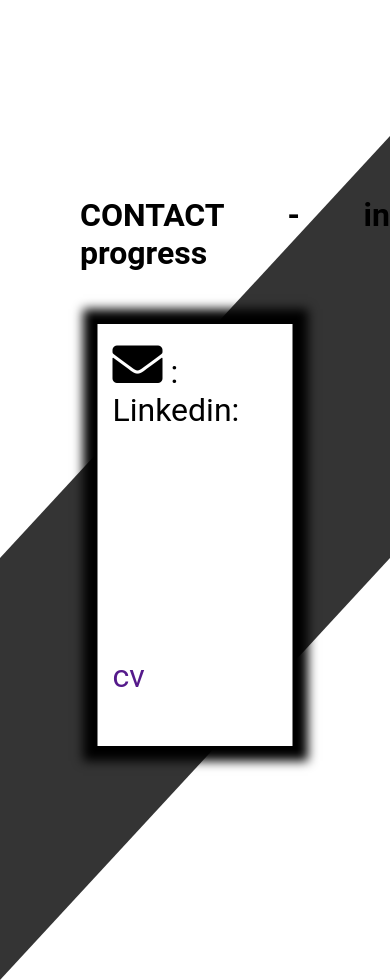
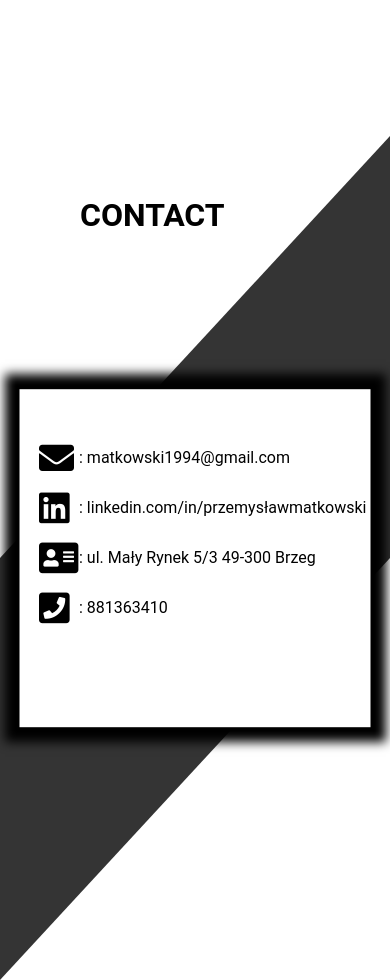
Before and after one commit to emas94/portfolioPM, a plain HTML site: page index.html in a window 390 px wide. Shown: the part 3240-4220 px from the top of the page. Drawn offline with nearby package versions, Linux system fonts and the light colour scheme.

Commit message:
update contact section

```diff
--- a/code.js
+++ b/code.js
@@ -351,8 +351,7 @@ function lightSection() {
   const third = document.querySelector('.third').clientHeight;
   const fourth = document.querySelector('.fourth').clientHeight;
   const fifth = document.querySelector('.fifth').clientHeight;
-  const tech = document.querySelector('.tech');
-  const project = document.querySelector('.projectArea');
+
   const spaceBetweemSecondAndFirst = document.querySelector('.second').offsetTop;
   const spaceBetweemSecondAndSecond = document.querySelector('.third').offsetTop;
   const spaceBetweemSecondAndThird = document.querySelector('.fourth').offsetTop;
@@ -368,40 +367,37 @@ function lightSection() {
     skillsBTND.classList.remove("active");
     projectBTND.classList.remove("active");
     contactBTND.classList.remove("active");
-    tech.classList.remove("active");
-    project.classList.remove("active");
+
   } else if (scrollSize < second + spaceBetweemSecondAndFirst) {
 
     aboutBTND.classList.add("active");
     homeBTND.classList.remove("active");
     skillsBTND.classList.remove("active");
-    tech.classList.remove("active");
-    project.classList.remove("active");
+
   } else if (scrollSize < third + spaceBetweemSecondAndSecond) {
     skillsBTND.classList.add("active");
-    tech.classList.add("active");
+
     aboutBTND.classList.remove("active");
     homeBTND.classList.remove("active");
     projectBTND.classList.remove("active");
     contactBTND.classList.remove("active");
-    project.classList.remove("active");
-  } else if (scrollSize < ((fourth / 2) + spaceBetweemSecondAndThird)) {
-    console.log((fourth) + spaceBetweemSecondAndThird);
+
+  } else if (scrollSize < (fourth + spaceBetweemSecondAndThird)) {
+
     projectBTND.classList.add("active");
-    project.classList.add("active");
+
     skillsBTND.classList.remove("active");
     aboutBTND.classList.remove("active");
     homeBTND.classList.remove("active");
     contactBTND.classList.remove("active");
-    tech.classList.remove("active");
+
   } else {
     contactBTND.classList.add("active");
     skillsBTND.classList.remove("active");
     aboutBTND.classList.remove("active");
     homeBTND.classList.remove("active");
     projectBTND.classList.remove("active");
-    tech.classList.remove("active");
-    project.classList.remove("active");
+
   }
 }
 
@@ -469,3 +465,45 @@ function lightSectionMobile() {
 }
 
 window.addEventListener('scroll', lightSectionMobile);
+
+//animate data in section
+function addData() {
+
+  const first = document.querySelector('.first').clientHeight;
+  const second = document.querySelector('.second').clientHeight;
+  const third = document.querySelector('.third').clientHeight;
+  const fourth = document.querySelector('.fourth').clientHeight;
+  const fifth = document.querySelector('.fifth').clientHeight;
+  const tech = document.querySelector('.tech');
+  const project = document.querySelector('.projectArea');
+  const spaceBetweemSecondAndFirst = document.querySelector('.second').offsetTop;
+  const spaceBetweemSecondAndSecond = document.querySelector('.third').offsetTop;
+  const spaceBetweemSecondAndThird = document.querySelector('.fourth').offsetTop;
+  const spaceBetweemSecondAndFourth = document.querySelector('.fifth').offsetTop;
+
+  // const fourth = document.querySelector('.fourth');
+  const scrollSize = window.scrollY;
+  if (scrollSize < first) {
+
+
+    tech.classList.remove("active");
+    project.classList.remove("active");
+  } else if (scrollSize < second / 2 + spaceBetweemSecondAndFirst) {
+
+
+  } else if (scrollSize < third / 2 + spaceBetweemSecondAndSecond) {
+
+    tech.classList.add("active");
+
+
+  } else if (scrollSize < (fourth / 2 + spaceBetweemSecondAndThird)) {
+
+    project.classList.add("active");
+
+  } else {
+
+
+  }
+}
+
+window.addEventListener('scroll', addData);
--- a/index.html
+++ b/index.html
@@ -226,19 +226,28 @@
     <div class="fifthbg">
     </div>
     <div class="title">
-      <h1>CONTACT - in progress</h1>
+      <h1>CONTACT</h1>
       <div class="line"></div>
-      <div class="contactcontent">
-        <div> <a id="mail" href="mailto:matkowski1994@gmail.com"><p>  <i class='fas fa-envelope'></i> :
-        </p></a></div>
-        <div>Linkedin:</div>
-        <div>ul. Mały Rynek 5/3<br>
-          49-300 Brzeg
-        </div>
-        <div>Telefon: 881363410</div>
-        <div><a href="">cv</a></div>
+    </div>
+    <div class="contactcontent">
+      <div> <i class='fas fa-envelope'></i>
+        <p> : matkowski1994@gmail.com
+        </p>
       </div>
+      <div>
+        <i class="fab fa-linkedin"></i>
+        <p>: linkedin.com/in/przemysławmatkowski</p>
+      </div>
+      <div><i class="fas fa-address-card"></i>
+        <p>: ul. Mały Rynek 5/3
+          49-300 Brzeg</p>
+      </div>
+      <div><i class="fas fa-phone-square"></i>
+        <p>: 881363410</p>
+      </div>
+
     </div>
+  </div>
 
   </div>
   <script src="code.js"></script>
--- a/style.css
+++ b/style.css
@@ -8,10 +8,11 @@
 
 }
 
+/*
 body {
 
-  /* overflow-X: hidden; */
-}
+  overflow-x: hidden;
+} */
 
 body.active {
   filter: blur(5px);
@@ -678,22 +679,28 @@ nav li a:hover span {
 }
 
 .fifth {
-
+  position: relative;
   color: white;
   /* position: absolute; */
 }
 
-.fifth .title h1 {
+.fifth .title {
   color: #000;
+  /* background-color: #000; */
+}
+
+.fifth .title .line {
+  background-color: #000;
 }
 
 .contactcontent {
   position: absolute;
-  /* margin: auto; */
+  margin: auto;
+  overflow: hidden;
   left: 50%;
   width: 50%;
   transform: translateX(-50%);
-  z-index: -1;
+  /* z-index: -1; */
   padding: 15px;
   background-color: #fff;
 }
@@ -720,59 +727,35 @@ nav li a:hover span {
 
 .contactcontent a {
   text-decoration: none;
-  font-size: 32px;
+  /* font-size: 32px; */
 }
 
 .contactcontent div {
   position: relative;
-  /* margin: 5px; */
-  /* display: block; */
-
-
-
+  display: flex;
+  flex-direction: row;
+  margin: 15px;
+  flex-wrap: nowrap;
+  line-height: 50px;
   text-decoration: none;
   color: white;
-  /* left: 50%;
-  top: 50%; */
-  font-size: 32px;
-  /* transform: translate(-50%, -50%); */
-  /* height: 50px; */
-}
+  font-size: 28px;
+  color: #000;
 
-.contactcontent a p {
-  /* margin-top: -25px; */
 }
 
 
 
 
-.contactcontent div:nth-child(1),
-.contactcontent div:nth-child(1) a p,
-.contactcontent div:nth-child(1) a {
 
-  /* padding-bottom: 52px; */
-  /* line-height: 100%; */
-  color: black;
-}
-
-.contactcontent div:nth-child(1) a i {
+.contactcontent div i {
+  display: block;
   font-size: 50px;
-  /* bottom: -50%; */
-  /* position: absolkute; */
+  min-width: 70px;
 
 }
 
-.contactcontent div:nth-child(2) {
-  color: black;
-}
 
-.contactcontent div:nth-child(3) {}
-
-.contactcontent div:nth-child(4) {}
-
-.contactcontent div:nth-child(5) {}
-
-.contactcontent div:nth-child(6) {}
 
 @media (min-width:1800px) {
   .tech div {
@@ -960,6 +943,40 @@ nav li a:hover span {
   .modal .bot p {
     font-size: 24px;
   }
+
+  .contactcontent {
+    top: 50%;
+    transform: translate(-50%, -50%);
+    width: 90%;
+    height: 40%;
+    padding: 13% 0 0 5%;
+  }
+
+  .fifth .title h1 {
+    margin: 0;
+    /* padding: 0; */
+  }
+
+  .contactcontent div {
+
+    margin: 0 0 15px 0;
+    line-height: 35px;
+    font-size: 16px;
+
+
+  }
+
+
+
+
+
+  .contactcontent div i {
+    display: block;
+    font-size: 35px;
+    min-width: 40px;
+
+  }
+
 }
 
 
```
